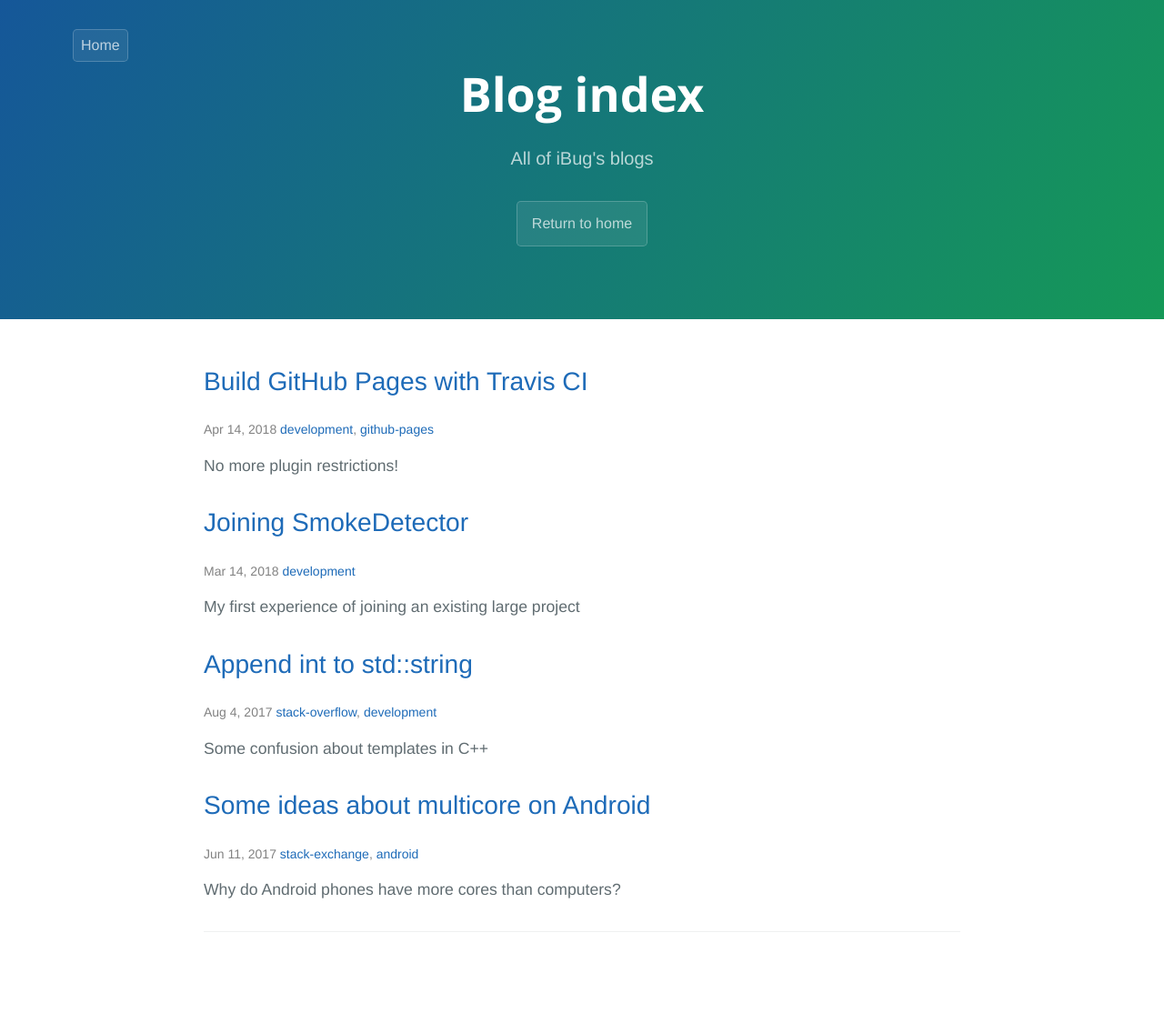
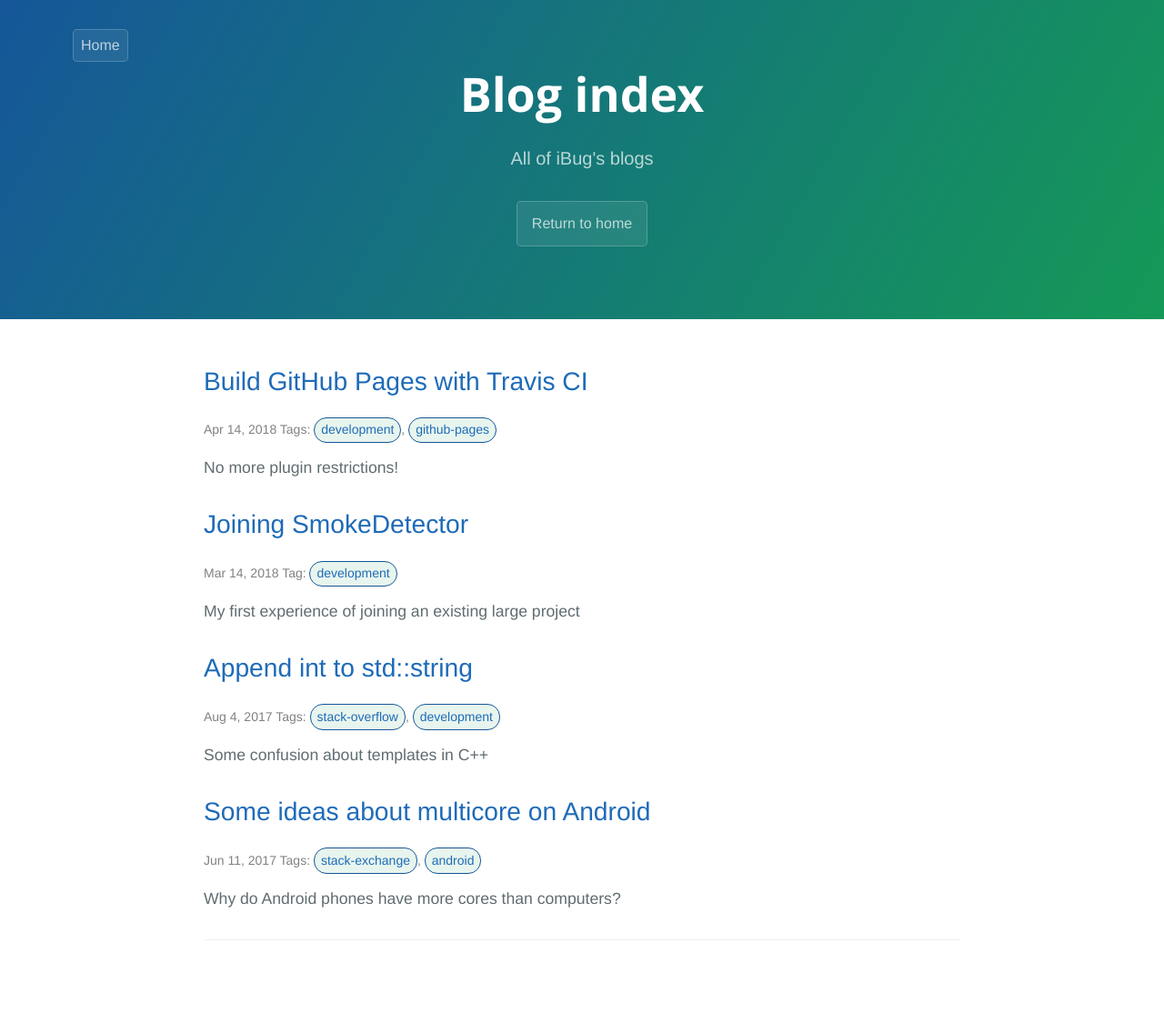
Before and after one commit to iBug/iBug-source, a Jekyll site: the page built from blog/index.html, in a window 1280 px wide. Shown: the whole page at 91% size. Built offline with Jekyll 4.4.1, drawn with Linux system fonts in a browser that asks for light colours; some web fonts are replaced; the list of posts is cut into pages by our own code.

Commit message:
Use tag style for tags

```diff
--- a/_sass/blog/_layout.scss
+++ b/_sass/blog/_layout.scss
@@ -134,6 +134,11 @@
 .post-meta {
 	font-size: $small-font-size;
 	color: $grey-color;
+
+	.post-meta-tag {
+		display: inline-block;
+		border-width: 0.8px;
+	}
 }
 
 .post-link {
--- a/_sass/ibug.scss
+++ b/_sass/ibug.scss
@@ -133,7 +133,7 @@ a {
 }
 
 .post-tags {
-	margin-top: 1em;
+	margin-top: 1.2em;
 	text-align: center;
 	font-size: 0.9em;
 	font-weight: normal;
@@ -151,6 +151,20 @@ a {
 			text-decoration: none;
 			background-color: rgba(255, 255, 255, 0.2);
 		}
+	}
+}
+
+.tag {
+	display: inline-block;
+	padding: 0.2em 0.5em;
+	color: #1E6BB8;
+	border: 1px solid #155799;
+	border-radius: 1em;
+	background-color: rgba(31, 153, 87, 0.1);
+
+	&:hover {
+		text-decoration: none;
+		background-color: rgba(31, 153, 87, 0.2);
 	}
 }
 
--- a/blog/index.html
+++ b/blog/index.html
@@ -14,8 +14,9 @@ buttons:
   <h1><a href="{{ post.url | relative_url }}">{{ post.title }}</a></h1>
   <p class="author">
 	  <span class="post-meta">{{ post.date | date: site.date_format }}
+			Tag{% if post.tags.size > 1%}s{% endif %}:
 			{% for tag in post.tags %}
-			<a href="{{ site.url }}{{ site.baseurl }}/tags/{{ tag }}">{{ tag }}</a>{% unless forloop.last %}, {% endunless %}
+			<a href="{{ site.url }}{{ site.baseurl }}/tags/{{ tag }}" class="tag post-meta-tag">{{ tag }}</a>{% unless forloop.last %}, {% endunless %}
 			{% endfor %}
 		</span>
   </p>
```
